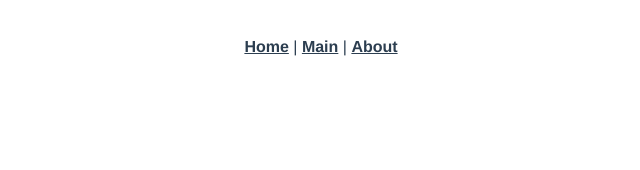
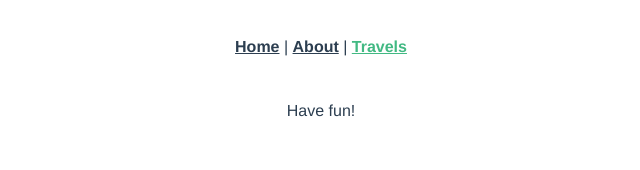
Before and after one commit to alwinlee/vue-router, a Vue app: page /travels in a window 1280 px wide. Before the commit this address had no page. Shown: the top 170 px of the page, without its empty margins (319-959 px from the left). Built offline with nearby package versions, Linux system fonts and the light colour scheme.

Commit message:
add travel page

```diff
--- a/src/App.vue
+++ b/src/App.vue
@@ -1,8 +1,8 @@
 <template>
   <div id="nav">
     <router-link to="/">Home</router-link> |
-    <router-link to="/main">Main</router-link> |
-    <router-link to="/about">About</router-link>
+    <router-link to="/about">About</router-link> |
+    <router-link to="/travels">Travels</router-link>
   </div>
   <router-view/>
 </template>
--- a/src/router/index.js
+++ b/src/router/index.js
@@ -8,9 +8,9 @@
     component: Home
   },
   {
-    path: '/main',
-    name: 'Main',
-    component: () => import(/* webpackChunkName: "about" */ '../views/Main.vue')
+    path: '/travels',
+    name: 'Travels',
+    component: () => import(/* webpackChunkName: "about" */ '../views/Travels.vue')
   },
   {
     path: '/about',
--- /dev/null
+++ b/src/views/Travels.vue
@@ -0,0 +1,18 @@
+<template>
+  <div class="travels">
+    <p>Have fun!</p>
+  </div>
+</template>
+
+<script>
+export default {
+  name: 'Travels',
+  components: {
+  },
+  data() {
+    return {
+
+    }
+  }
+}
+</script>
```
Also changed, not shown: 1 other file (tests, documents, lock files or other folders).
